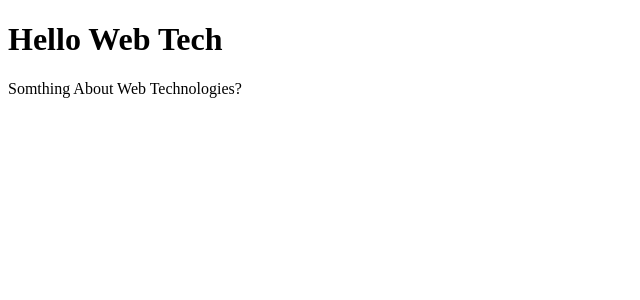
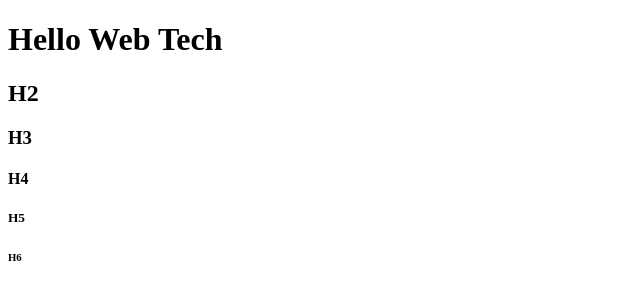
Before and after one commit to Cullen1501/SET08101_Labs, a plain HTML site: page index.html in a window 1280 px wide. Shown: the whole page, without its empty margins (0-640 px from the left). Drawn offline with Linux system fonts and the light colour scheme.

Commit message:
adding content to the website

```diff
--- a/index.html
+++ b/index.html
@@ -5,6 +5,10 @@
 	</head>
 	<body>
 		<h1> Hello Web Tech </h1>
-		<p> Somthing About Web Technologies? </p>
+		<h2> H2 </h2>
+		<h3> H3 </h3>
+		<h4> H4 </h4>
+		<h5> H5 </h5>
+		<h6> H6 </h6>
 	</body>
 </html>
```
